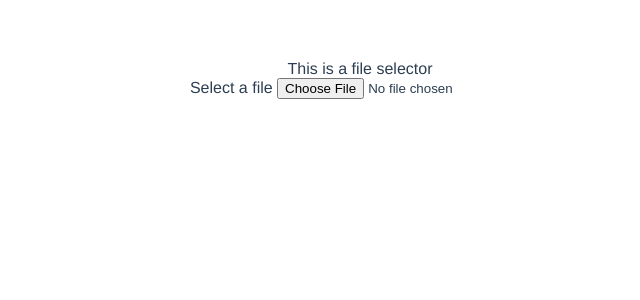
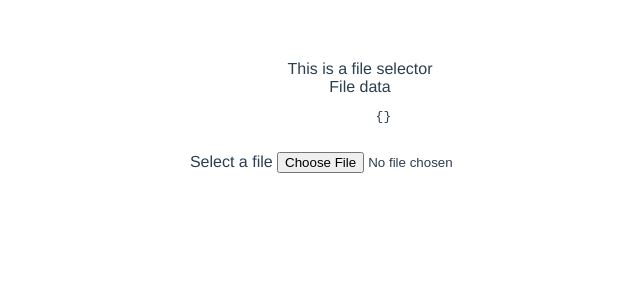
Before and after one commit to nicolaspucci1989/vue-video-image-selector, a Vue app: page / in a window 1280 px wide. Shown: the top 300 px of the page, without its empty margins (280-920 px from the left). Built offline with nearby package versions, Linux system fonts and the light colour scheme.

Commit message:
feat: show file data

```diff
--- a/src/components/FileRead.vue
+++ b/src/components/FileRead.vue
@@ -5,6 +5,7 @@ export default {
     return {
       file: null,
       src: '',
+      fileData: {}
     }
   },
   computed: {
@@ -24,12 +25,10 @@ export default {
       this.src = url.createObjectURL(this.file)
       try {
         if (this.isImage) {
-          const imageData = await this.readImageFromUrl(this.src)
-          console.log(imageData)
+          this.fileData = await this.readImageFromUrl(this.src)
         } else if (this.isVideo) {
-          const videoData = await this.getVideoMetadata(this.$refs.video)
+          this.fileData = await this.getVideoMetadata(this.$refs.video)
           this.$refs.video.load()
-          console.log(videoData)
         }
       } catch (e) {
         console.log(e)
@@ -72,6 +71,10 @@ export default {
 <template>
   <div>
     <div>This is a file selector</div>
+    <div>File data</div>
+    <pre>
+      {{ fileData }}
+    </pre>
     <label>Select a file </label>
     <input @change="doChange" type="file"/>
     <div>
```
